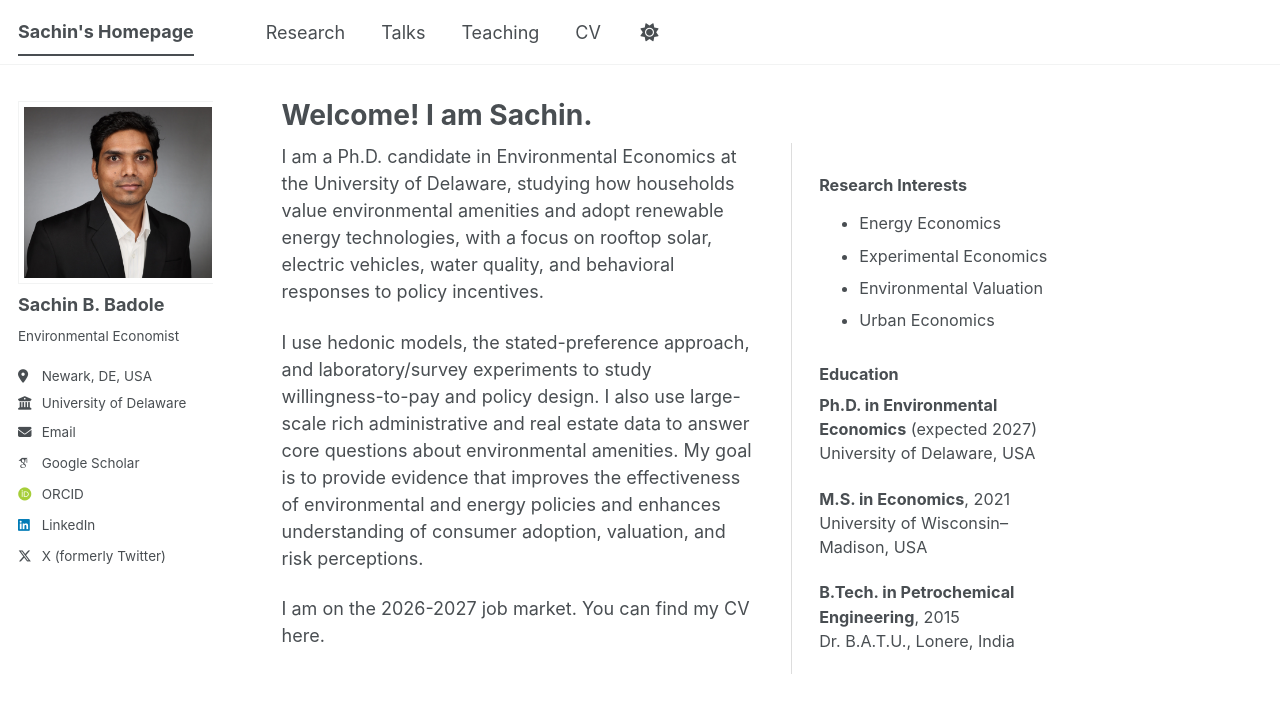
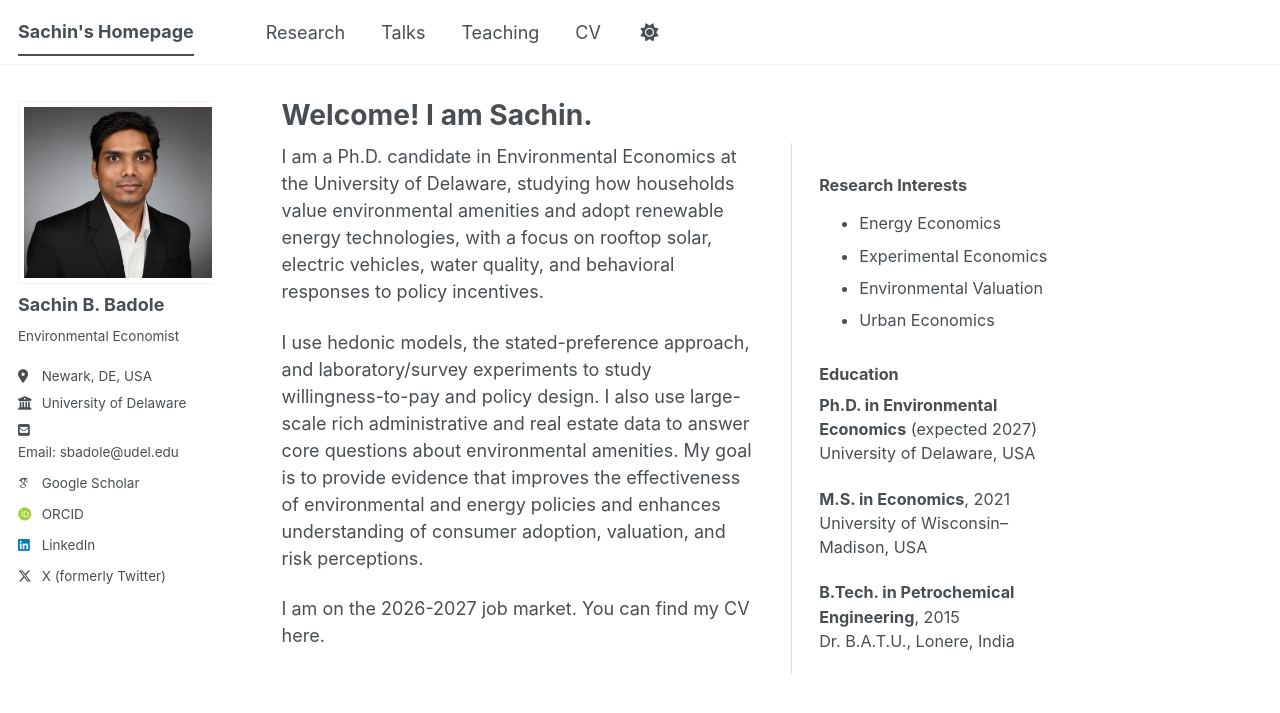
Before and after one commit to sachin-b-badole/sachin-b-badole.github.io, a Jekyll site: the page built from _pages/about.md, in a window 1280 px wide. Shown: the top 713 px of the page. Built offline with Jekyll 4.4.1, drawn with Linux system fonts in a browser that asks for light colours; some web fonts are replaced; a script bundle is joined from its source files by our own code; library files that are not in the unit come from our copies.

Commit message:
Update author-profile.html

```diff
--- a/_includes/author-profile.html
+++ b/_includes/author-profile.html
@@ -33,9 +33,20 @@
       {% if author.uri %}
         <li><a href="{{ author.uri }}"><i class="fas fa-fw fa-link icon-pad-right" aria-hidden="true"></i>{{ site.data.ui-text[site.locale].website_label | default: "Website" }}</a></li>
       {% endif %}
+       <!--
       {% if author.email %}
         <li><a href="mailto:{{ author.email }}"><i class="fas fa-fw fa-envelope icon-pad-right" aria-hidden="true"></i>{{ site.data.ui-text[site.locale].email_label | default: "Email" }}</a></li>
       {% endif %}
+        -->
+
+      {% if author.email %}
+        <li class="author__desktop">
+        <i class="fas fa-fw fa-envelope-square icon-pad-right" aria-hidden="true"></i>
+          <a href="mailto:{{ author.email }}">Email: {{ author.email }}</a>
+        </li>
+        {% endif %}
+
+
 
       <!-- Font Awesome and Academicons icons / Academic websites -->
       {% if author.academia %}
```
